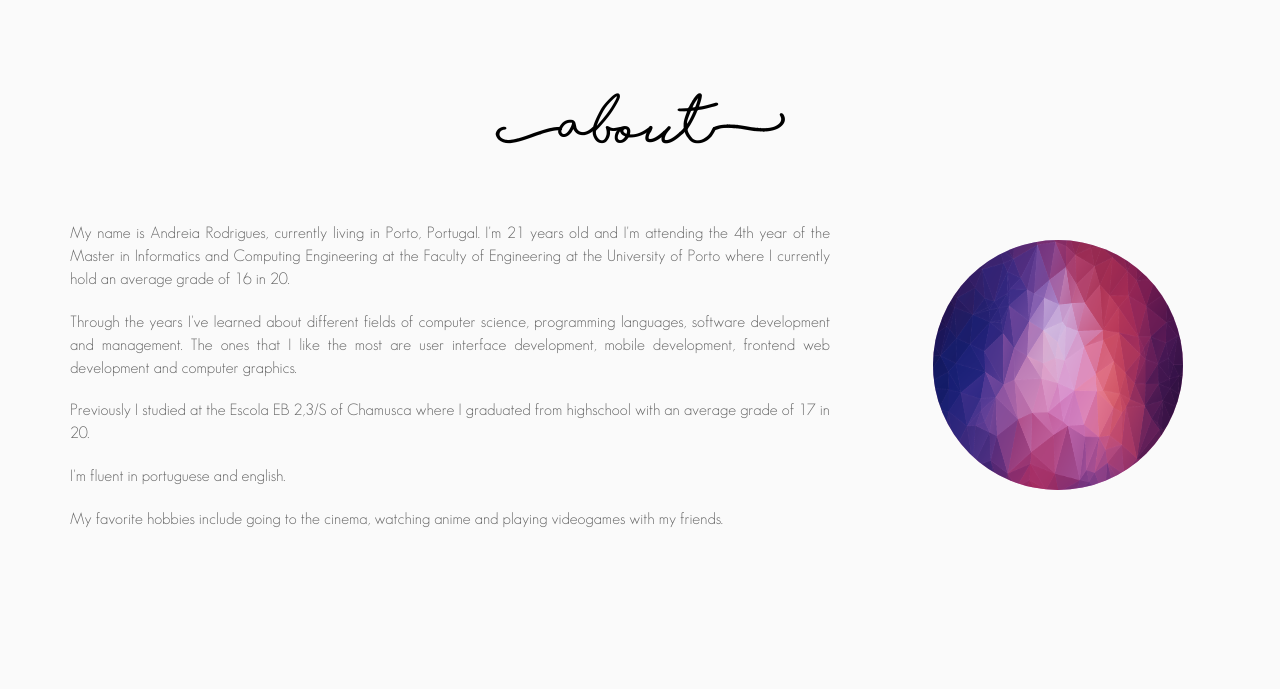
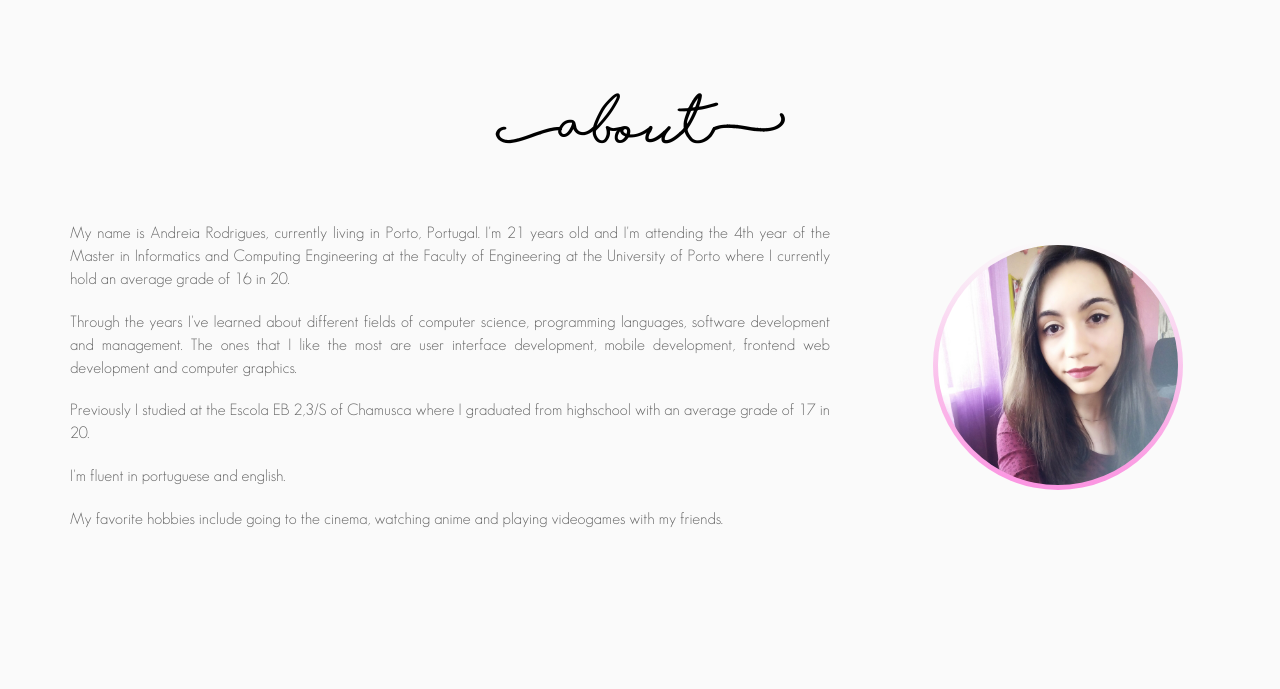
Before and after one commit to andreiacarodrigues/andreiacarodrigues.github.io, a PHP site: page / in a window 1280 px wide. Shown: the part 888-1577 px from the top of the page. Run offline with PHP 8.4, Linux system fonts and the light colour scheme; some libraries are stand-ins or nearby versions.

Commit message:
new changes

```diff
--- a/css/style.css
+++ b/css/style.css
@@ -106,7 +106,7 @@ p{
     left: 0;
     right: 0;
     bottom: 0;
-    background: #595959;
+    background: #dddddd;
     z-index: 99999;
     height: 100%;
 }
@@ -193,7 +193,7 @@ p{
     height: auto;
     text-align: center;
     color: #fff;
-    background: url(../res/img/bg9.png) no-repeat center center fixed;
+    background: url(../res/img/bg.png) no-repeat center center fixed;
     -webkit-background-size: cover;
     -moz-background-size: cover;
     background-size: cover;
@@ -314,17 +314,20 @@ hr {
 }
 
 #about #about-img-container:hover #about-img{
-    border-radius: 0px;
+    border-radius: 0;
 }
 
-#about-img-container #about-img{
+#about #about-img-container #about-img{
     width: 250px;
     height: 250px;
     border-radius: 125px;
-    background-image: url(../res/img/bg9.png);
-    background-position: center center;
     display:block;
     margin:auto;
+    padding: 5px;
+    background: -webkit-linear-gradient(transparent, #fb93e1);
+    background: -o-linear-gradient(transparent, #fb93e1);
+    background: -moz-linear-gradient(transparent, #fb93e1);
+    background: linear-gradient(transparent, #fb93e1);
 }
 
 @media (min-width: 780px) {
@@ -370,7 +373,7 @@ hr {
     width: 100%;
     min-height: 100%;
     padding: 30px 0;
-    background: url(../res/img/skills11.jpg) no-repeat center center fixed;
+    background: url(../res/img/skills.jpg) no-repeat center center fixed;
     -webkit-background-size: cover;
     -moz-background-size: cover;
     background-size: cover;
@@ -503,7 +506,7 @@ hr {
     padding-right: 0;
     padding-left: 0;
     padding-bottom: 0;
-    background: url(../res/img/bg9.png) no-repeat center center fixed;
+    background: url(../res/img/bg.png) no-repeat center center fixed;
     -webkit-background-size: cover;
     -moz-background-size: cover;
     background-size: cover;
--- a/views/home.php
+++ b/views/home.php
@@ -52,7 +52,7 @@
         <div class="col-md-4">
             <div class="row">
                 <div id="about-img-container">
-                    <img id="about-img" src="./res/img/bg9.png"/>
+                    <img id="about-img" src="./res/img/pic.jpg"/>
                 </div>
             </div>
         </div>
```
Also changed, not shown: res/img/bg.png (renamed from res/img/bg9.png), res/img/pic.jpg (added), res/img/skills.jpg (renamed from res/img/skills11.jpg).
